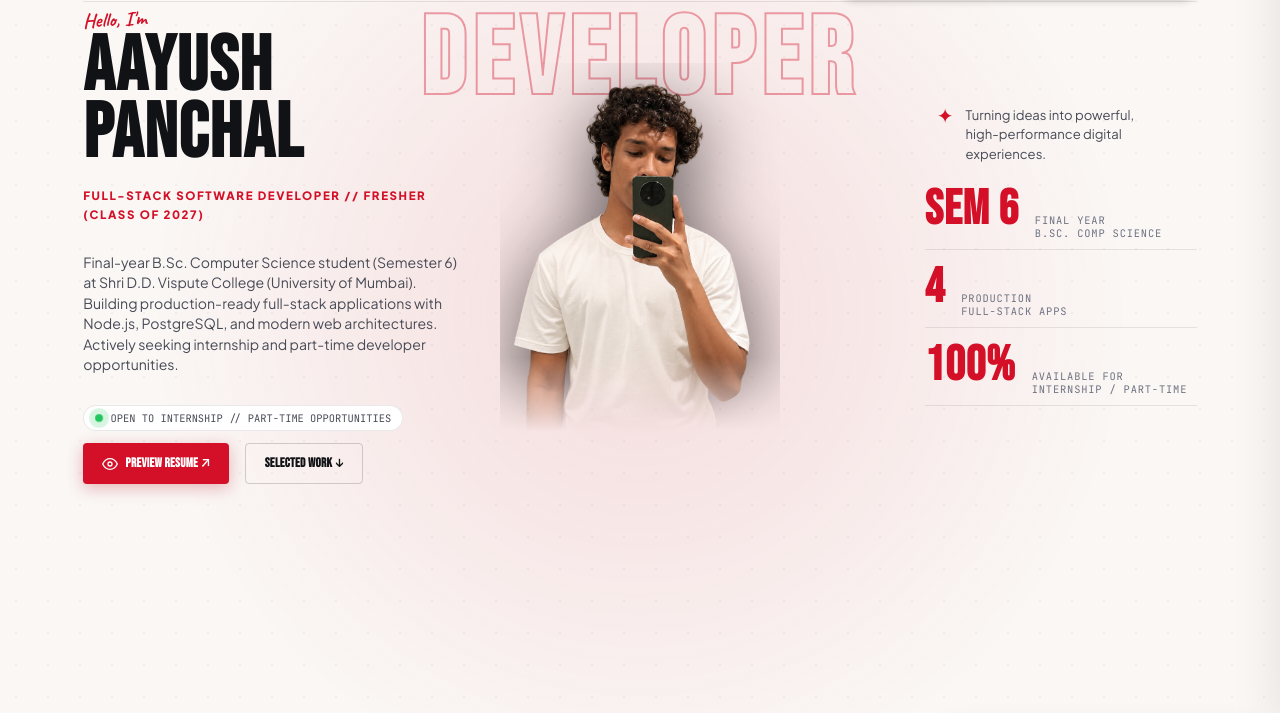
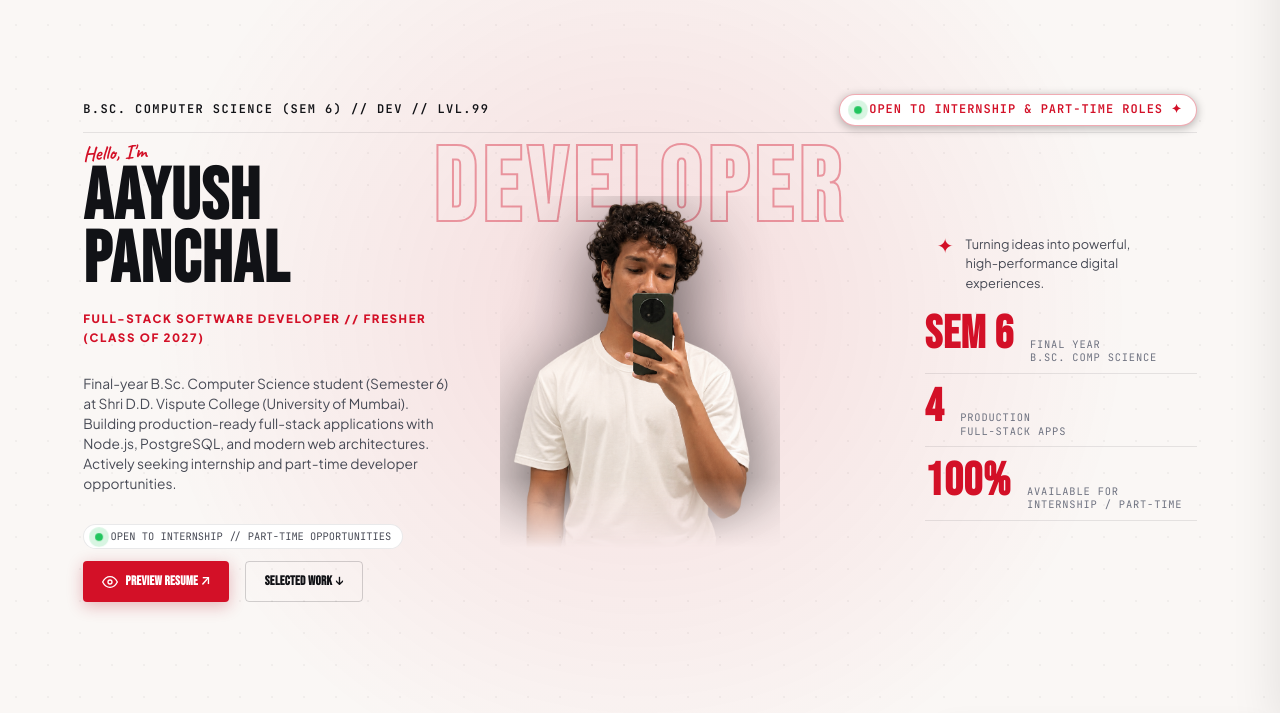
Before and after one commit to Aayu061/Portfolio-web, a plain HTML site: page index.html in a window 1280 px wide. Shown: the part 87-800 px from the top of the page. Drawn offline with nearby package versions, Linux system fonts and the light colour scheme.

Commit message:
fix(hero): guarantee 76px fixed header clearance and vertical centering on laptops (v2.6.3)

```diff
--- a/css/components.css
+++ b/css/components.css
@@ -1384,8 +1384,8 @@
   display: flex;
   flex-direction: column;
   justify-content: center;
-  padding-top: calc(var(--space-xl) + 1.5rem);
-  padding-bottom: var(--space-xl);
+  padding-top: calc(76px + 1.25rem);
+  padding-bottom: 2rem;
   overflow: hidden;
 }
 
--- a/css/responsive.css
+++ b/css/responsive.css
@@ -298,19 +298,19 @@
    -------------------------------------------------------------------------- */
 @media (max-height: 900px) and (min-width: 1024px) {
   .hero-editorial-section {
-    padding-top: calc(var(--space-xl) + 1.25rem);
-    padding-bottom: var(--space-md);
-    justify-content: flex-start;
+    padding-top: calc(76px + 0.85rem) !important;
+    padding-bottom: 1.25rem !important;
+    justify-content: center;
   }
 
   .hero-top-meta {
-    margin-bottom: var(--space-xs);
-    padding-bottom: var(--space-2xs);
+    margin-bottom: 0.65rem;
+    padding-bottom: 0.35rem;
   }
 
   .hero-watermark {
     top: 0.15rem;
-    font-size: clamp(3.6rem, 8.5vw, 9.2rem);
+    font-size: clamp(3.4rem, 8vw, 8.8rem);
   }
 
   .hero-intro-script {
@@ -318,25 +318,26 @@
   }
 
   .hero-display-name {
-    font-size: clamp(2.8rem, 6.2vw, 4.8rem);
+    font-size: clamp(2.6rem, 5.8vw, 4.5rem);
     line-height: 0.88;
   }
 
   .hero-display-subtitle {
     font-size: 0.72rem;
-    margin-top: 0.4rem;
-    margin-bottom: 0.5rem;
+    margin-top: 0.35rem;
+    margin-bottom: 0.45rem;
   }
 
   .hero-lead {
-    font-size: 0.88rem;
+    font-size: 0.86rem;
     line-height: 1.45;
-    margin-bottom: 0.65rem;
+    margin-bottom: 0.6rem;
+    max-width: 480px;
   }
 
   .hero-status-pill {
     font-size: 0.65rem;
-    padding: 0.25rem 0.65rem;
+    padding: 0.22rem 0.65rem;
   }
 
   .about-actions.mt-md {
@@ -350,25 +351,25 @@
 
   .hero-center-cutout {
     max-width: clamp(280px, 20vw, 340px);
-    height: clamp(340px, 46vh, 460px);
+    height: clamp(330px, 44vh, 440px);
   }
 
   .hero-right-col {
-    gap: var(--space-md);
-    padding-top: 0.5rem;
+    gap: 0.85rem;
+    padding-top: 0.25rem;
   }
 
   .hero-sparkle-box {
-    font-size: 0.82rem;
-    padding: 0.5rem 0.75rem;
+    font-size: 0.8rem;
+    padding: 0.45rem 0.75rem;
   }
 
   .hero-stats-stack {
-    gap: var(--space-md);
+    gap: 0.85rem;
   }
 
   .hero-stat-num {
-    font-size: clamp(2.2rem, 3.8vw, 3.2rem);
+    font-size: clamp(2.2rem, 3.6vw, 3rem);
     line-height: 0.9;
   }
 
--- a/index.html
+++ b/index.html
@@ -27,14 +27,14 @@
   <link href="https://fonts.googleapis.com/css2?family=Bebas+Neue&family=Caveat:wght@600;700&family=Plus+Jakarta+Sans:wght@400;500;600;700;800&family=JetBrains+Mono:wght@400;500;600&display=swap" rel="stylesheet">
 
   <!-- Modular CSS Hierarchy -->
-  <link rel="stylesheet" href="css/variables.css?v=2.6.2">
-  <link rel="stylesheet" href="css/reset.css?v=2.6.2">
-  <link rel="stylesheet" href="css/typography.css?v=2.6.2">
-  <link rel="stylesheet" href="css/themes.css?v=2.6.2">
-  <link rel="stylesheet" href="css/layout.css?v=2.6.2">
-  <link rel="stylesheet" href="css/components.css?v=2.6.2">
-  <link rel="stylesheet" href="css/animations.css?v=2.6.2">
-  <link rel="stylesheet" href="css/responsive.css?v=2.6.2">
+  <link rel="stylesheet" href="css/variables.css?v=2.6.3">
+  <link rel="stylesheet" href="css/reset.css?v=2.6.3">
+  <link rel="stylesheet" href="css/typography.css?v=2.6.3">
+  <link rel="stylesheet" href="css/themes.css?v=2.6.3">
+  <link rel="stylesheet" href="css/layout.css?v=2.6.3">
+  <link rel="stylesheet" href="css/components.css?v=2.6.3">
+  <link rel="stylesheet" href="css/animations.css?v=2.6.3">
+  <link rel="stylesheet" href="css/responsive.css?v=2.6.3">
 
   <!-- GSAP & ScrollTrigger via CDN with SRI -->
   <script src="https://cdnjs.cloudflare.com/ajax/libs/gsap/3.12.5/gsap.min.js"
@@ -753,6 +753,6 @@
   <div id="toast-hud" class="toast-hud" role="status" aria-live="polite"></div>
 
   <!-- Master ES Module Bootstrap -->
-  <script type="module" src="js/main.js?v=2.6.2"></script>
+  <script type="module" src="js/main.js?v=2.6.3"></script>
 </body>
 </html>
```
Also changed, not shown: 2 other files.
